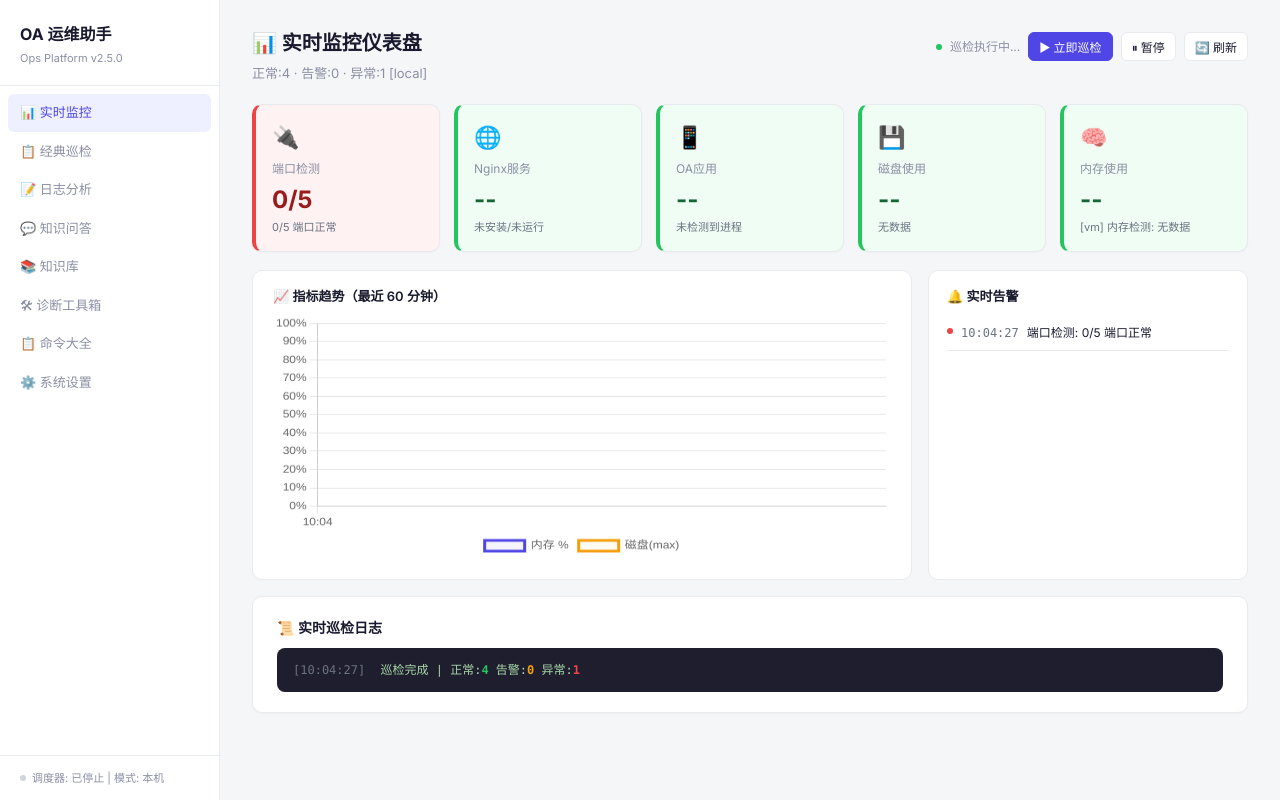
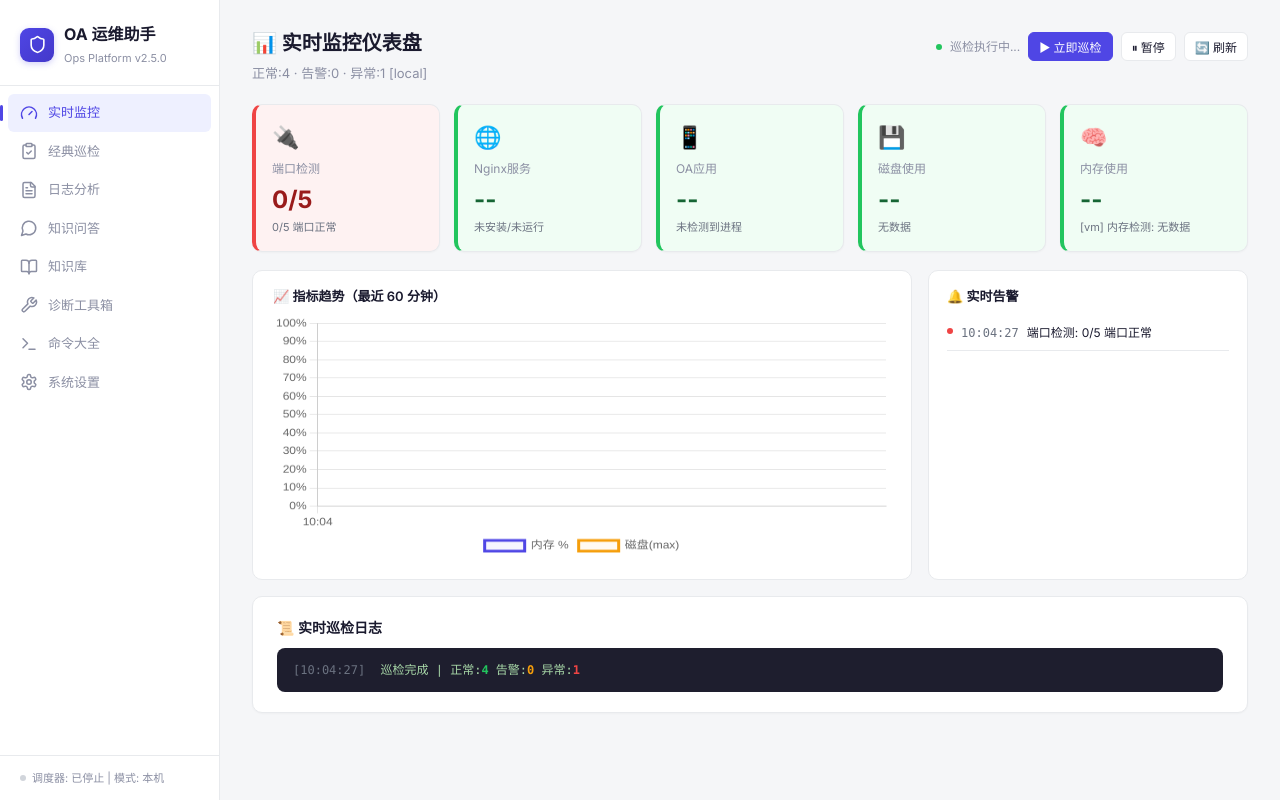
Before and after one commit to BYYQ778/OA-ops-agent, a FastAPI app: page / in a window 1280 px wide. Run offline with FastAPI, Linux system fonts and the light colour scheme; data that the repository does not hold is empty.

Commit message:
feat: 导航栏 SVG 图标 + 侧边栏质感 + 开发热刷新（?dev=1）
- 导航 8 项 emoji → 内联线性 SVG 图标（Lucide 风格 symbol 库，
  stroke=currentColor 跟随主题变色，离线可用，ISC 许可）
- 侧边栏：logo 渐变徽标（盾牌）、选中态左侧色条滑入动画、
  hover 右移微反馈
- 开发热刷新：新增 /api/dev/version 端点 + 前端 ?dev=1 轮询，
  改前端文件自动刷新页面，生产零影响
- 验证：py_compile/node --check/8 端点回归/浅深主题截图 GLM-4V 目检全过

```diff
--- a/docs/交接文档.txt
+++ b/docs/交接文档.txt
@@ -4,7 +4,7 @@ OA运维多智能Agent巡检问答系统 - 交接文档 v2.5.0
 版本: v2.5.0
 状态: GitHub开源已发布、可演示、可部署、本机离线运行
 仓库: https://github.com/BYYQ778/OA-ops-agent
-最后更新: 2026-08-07 — 安全加固（提示词注入防护/命令注入修复）
+最后更新: 2026-08-16 — UI 现代化（导航 SVG 图标 + 开发热刷新）
 
 ═══════════════════════════════════════════════════════════
 一、项目概述
--- a/ui/server.py
+++ b/ui/server.py
@@ -149,6 +149,29 @@ async def health():
         "kb_state": _kb_state.get("state", "loading"),
         "kb_error": _kb_state.get("error"),
     }
+
+
+# ============ 开发热刷新（仅 ?dev=1 打开的页面会轮询，生产零影响） ============
+
+@app.get("/api/dev/version")
+async def dev_version():
+    """返回 ui/ 前端文件（templates/static）最新修改时间戳。
+
+    开发模式：浏览器以 ?dev=1 打开首页后，前端每 2s 轮询此端点，
+    时间戳变化即自动刷新页面，改 HTML/CSS/JS 无需手动刷新或重启服务。
+    """
+    latest = 0.0
+    for sub in ("templates", "static"):
+        root = os.path.join(BASE_DIR, sub)
+        if not os.path.isdir(root):
+            continue
+        for dirpath, _dirnames, filenames in os.walk(root):
+            for fn in filenames:
+                try:
+                    latest = max(latest, os.path.getmtime(os.path.join(dirpath, fn)))
+                except OSError:
+                    pass
+    return {"version": f"{latest:.3f}", "ts": latest}
 
 # ============ 巡检 API ============
 
--- a/ui/static/style.css
+++ b/ui/static/style.css
@@ -85,9 +85,36 @@ body {
 .sidebar-logo {
   padding: 22px 20px 18px;
   border-bottom: 1px solid var(--border);
+  display: flex;
+  align-items: center;
+  gap: 10px;
 }
+.logo-mark {
+  width: 34px;
+  height: 34px;
+  flex-shrink: 0;
+  border-radius: 9px;
+  background: linear-gradient(135deg, var(--primary) 0%, var(--primary-hover) 100%);
+  display: flex;
+  align-items: center;
+  justify-content: center;
+  box-shadow: 0 2px 6px rgba(79, 70, 229, 0.25);
+}
+.logo-mark .nav-icon { width: 19px; height: 19px; stroke: #fff; }
 .sidebar-logo h2 { font-size: 16px; font-weight: 700; color: var(--text-primary); }
 .sidebar-logo span { font-size: 11px; color: var(--text-secondary); }
+
+/* ---- 导航图标（SVG 线性图标，颜色跟随文字） ---- */
+.nav-icon {
+  width: 18px;
+  height: 18px;
+  flex-shrink: 0;
+  fill: none;
+  stroke: currentColor;
+  stroke-width: 2;
+  stroke-linecap: round;
+  stroke-linejoin: round;
+}
 
 #nav-items {
   flex: 1;
@@ -97,6 +124,7 @@ body {
   gap: 1px;
 }
 .nav-item {
+  position: relative;
   display: flex;
   align-items: center;
   gap: 10px;
@@ -110,8 +138,22 @@ body {
   transition: all 0.12s;
   user-select: none;
 }
-.nav-item:hover { background: var(--bg-secondary); color: var(--text); }
+.nav-item:hover { background: var(--bg-secondary); color: var(--text); transform: translateX(2px); }
 .nav-item.active { background: var(--primary-bg); color: var(--primary); }
+/* 选中态左侧色条（滑入动画） */
+.nav-item::before {
+  content: "";
+  position: absolute;
+  left: -8px;
+  top: 50%;
+  width: 3px;
+  height: 16px;
+  border-radius: 2px;
+  background: var(--primary);
+  transform: translateY(-50%) scaleY(0);
+  transition: transform 0.15s ease;
+}
+.nav-item.active::before { transform: translateY(-50%) scaleY(1); }
 
 .sidebar-status {
   padding: 14px 20px;
--- a/ui/templates/index.html
+++ b/ui/templates/index.html
@@ -12,21 +12,55 @@
 </head>
 <body>
 
+<!-- ===== SVG 图标符号库（Lucide 风格线性图标，stroke 由 .nav-icon 统一控制） ===== -->
+<svg xmlns="http://www.w3.org/2000/svg" style="display:none" aria-hidden="true">
+  <symbol id="icon-gauge" viewBox="0 0 24 24">
+    <path d="m12 14 4-4"/><path d="M3.34 19a10 10 0 1 1 17.32 0"/>
+  </symbol>
+  <symbol id="icon-clipboard-check" viewBox="0 0 24 24">
+    <rect width="8" height="4" x="8" y="2" rx="1" ry="1"/><path d="M16 4h2a2 2 0 0 1 2 2v14a2 2 0 0 1-2 2H6a2 2 0 0 1-2-2V6a2 2 0 0 1 2-2h2"/><path d="m9 14 2 2 4-4"/>
+  </symbol>
+  <symbol id="icon-file-text" viewBox="0 0 24 24">
+    <path d="M15 2H6a2 2 0 0 0-2 2v16a2 2 0 0 0 2 2h12a2 2 0 0 0 2-2V7Z"/><path d="M14 2v4a2 2 0 0 0 2 2h4"/><path d="M10 9H8"/><path d="M16 13H8"/><path d="M16 17H8"/>
+  </symbol>
+  <symbol id="icon-message-circle" viewBox="0 0 24 24">
+    <path d="M7.9 20A9 9 0 1 0 4 16.1L2 22Z"/>
+  </symbol>
+  <symbol id="icon-book-open" viewBox="0 0 24 24">
+    <path d="M12 7v14"/><path d="M3 18a1 1 0 0 1-1-1V4a1 1 0 0 1 1-1h5a4 4 0 0 1 4 4 4 4 0 0 1 4-4h5a1 1 0 0 1 1 1v13a1 1 0 0 1-1 1h-6a3 3 0 0 0-3 3 3 3 0 0 0-3-3z"/>
+  </symbol>
+  <symbol id="icon-wrench" viewBox="0 0 24 24">
+    <path d="M14.7 6.3a1 1 0 0 0 0 1.4l1.6 1.6a1 1 0 0 0 1.4 0l3.77-3.77a6 6 0 0 1-7.94 7.94l-6.91 6.91a2.12 2.12 0 0 1-3-3l6.91-6.91a6 6 0 0 1 7.94-7.94l-3.76 3.76z"/>
+  </symbol>
+  <symbol id="icon-terminal" viewBox="0 0 24 24">
+    <polyline points="4 17 10 11 4 5"/><line x1="12" x2="20" y1="19" y2="19"/>
+  </symbol>
+  <symbol id="icon-shield" viewBox="0 0 24 24">
+    <path d="M20 13c0 5-3.5 7.5-7.66 8.95a1 1 0 0 1-.67-.01C7.5 20.5 4 18 4 13V6a1 1 0 0 1 1-1c2 0 4.5-1.2 6.24-2.72a1.17 1.17 0 0 1 1.52 0C14.51 3.81 17 5 19 5a1 1 0 0 1 1 1z"/>
+  </symbol>
+  <symbol id="icon-settings" viewBox="0 0 24 24">
+    <path d="M12.22 2h-.44a2 2 0 0 0-2 2v.18a2 2 0 0 1-1 1.73l-.43.25a2 2 0 0 1-2 0l-.15-.08a2 2 0 0 0-2.73.73l-.22.38a2 2 0 0 0 .73 2.73l.15.1a2 2 0 0 1 1 1.72v.51a2 2 0 0 1-1 1.74l-.15.09a2 2 0 0 0-.73 2.73l.22.38a2 2 0 0 0 2.73.73l.15-.08a2 2 0 0 1 2 0l.43.25a2 2 0 0 1 1 1.73V20a2 2 0 0 0 2 2h.44a2 2 0 0 0 2-2v-.18a2 2 0 0 1 1-1.73l.43-.25a2 2 0 0 1 2 0l.15.08a2 2 0 0 0 2.73-.73l.22-.39a2 2 0 0 0-.73-2.73l-.15-.08a2 2 0 0 1-1-1.74v-.5a2 2 0 0 1 1-1.74l.15-.09a2 2 0 0 0 .73-2.73l-.22-.38a2 2 0 0 0-2.73-.73l-.15.08a2 2 0 0 1-2 0l-.43-.25a2 2 0 0 1-1-1.73V4a2 2 0 0 0-2-2z"/><circle cx="12" cy="12" r="3"/>
+  </symbol>
+</svg>
+
 <!-- ===== Sidebar ===== -->
 <nav id="sidebar">
   <div class="sidebar-logo">
-    <h2>OA 运维助手</h2>
-    <span>Ops Platform v{{ version }}</span>
+    <div class="logo-mark"><svg class="nav-icon"><use href="#icon-shield"></use></svg></div>
+    <div>
+      <h2>OA 运维助手</h2>
+      <span>Ops Platform v{{ version }}</span>
+    </div>
   </div>
   <div id="nav-items">
-    <a class="nav-item active" data-page="dashboard" onclick="switchPage('dashboard')">📊 实时监控</a>
-    <a class="nav-item" data-page="inspect" onclick="switchPage('inspect')">📋 经典巡检</a>
-    <a class="nav-item" data-page="log" onclick="switchPage('log')">📝 日志分析</a>
-    <a class="nav-item" data-page="qa" onclick="switchPage('qa')">💬 知识问答</a>
-    <a class="nav-item" data-page="kb" onclick="switchPage('kb')">📚 知识库</a>
-    <a class="nav-item" data-page="diag" onclick="switchPage('diag')">🛠 诊断工具箱</a>
-    <a class="nav-item" data-page="commands" onclick="switchPage('commands')">📋 命令大全</a>
-    <a class="nav-item" data-page="settings" onclick="switchPage('settings')">⚙️ 系统设置</a>
+    <a class="nav-item active" data-page="dashboard" onclick="switchPage('dashboard')"><svg class="nav-icon"><use href="#icon-gauge"></use></svg>实时监控</a>
+    <a class="nav-item" data-page="inspect" onclick="switchPage('inspect')"><svg class="nav-icon"><use href="#icon-clipboard-check"></use></svg>经典巡检</a>
+    <a class="nav-item" data-page="log" onclick="switchPage('log')"><svg class="nav-icon"><use href="#icon-file-text"></use></svg>日志分析</a>
+    <a class="nav-item" data-page="qa" onclick="switchPage('qa')"><svg class="nav-icon"><use href="#icon-message-circle"></use></svg>知识问答</a>
+    <a class="nav-item" data-page="kb" onclick="switchPage('kb')"><svg class="nav-icon"><use href="#icon-book-open"></use></svg>知识库</a>
+    <a class="nav-item" data-page="diag" onclick="switchPage('diag')"><svg class="nav-icon"><use href="#icon-wrench"></use></svg>诊断工具箱</a>
+    <a class="nav-item" data-page="commands" onclick="switchPage('commands')"><svg class="nav-icon"><use href="#icon-terminal"></use></svg>命令大全</a>
+    <a class="nav-item" data-page="settings" onclick="switchPage('settings')"><svg class="nav-icon"><use href="#icon-settings"></use></svg>系统设置</a>
   </div>
   <div class="sidebar-status">
     <span class="dot {{ 'dot-online' if is_running else 'dot-offline' }}"></span>
@@ -500,6 +534,21 @@
 </main>
 
 <script>
+// ============ Dev Hot-Reload（仅 URL 带 ?dev=1 时启用，生产零影响） ============
+(function () {
+  if (!/[\?&]dev=1(&|$)/.test(location.search)) return;
+  var last = null;
+  setInterval(function () {
+    fetch('/api/dev/version', { cache: 'no-store' })
+      .then(function (r) { return r.json(); })
+      .then(function (d) {
+        if (last === null) { last = d.ts; return; }
+        if (d.ts !== last) location.reload();
+      })
+      .catch(function () { /* 后端未就绪时静默重试 */ });
+  }, 2000);
+})();
+
 // ============ Page Switching ============
 function switchPage(page) {
   document.querySelectorAll('#nav-items .nav-item').forEach(el => el.classList.remove('active'));
```
Also changed, not shown: docs/维护日志.txt (+30 -0 lines).
